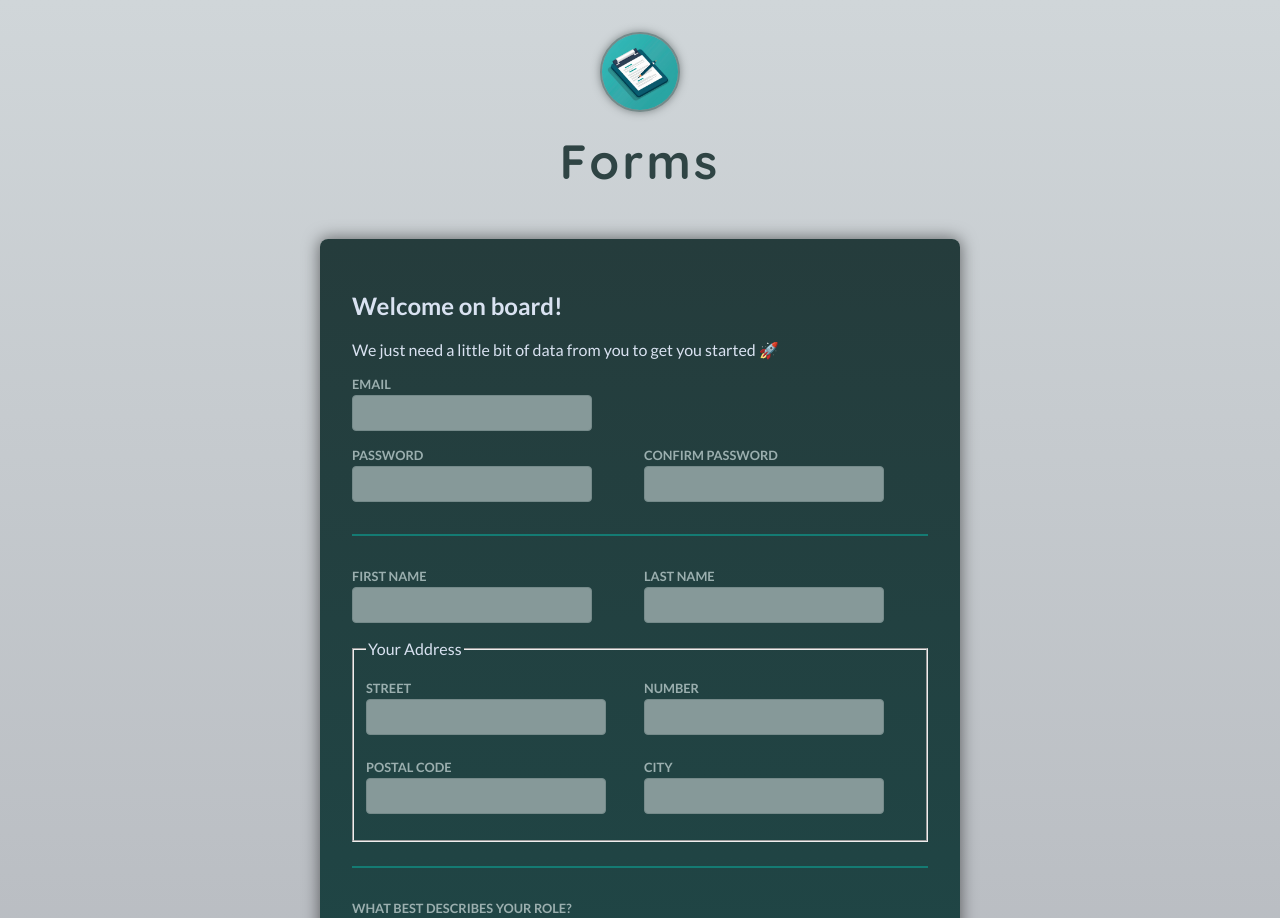
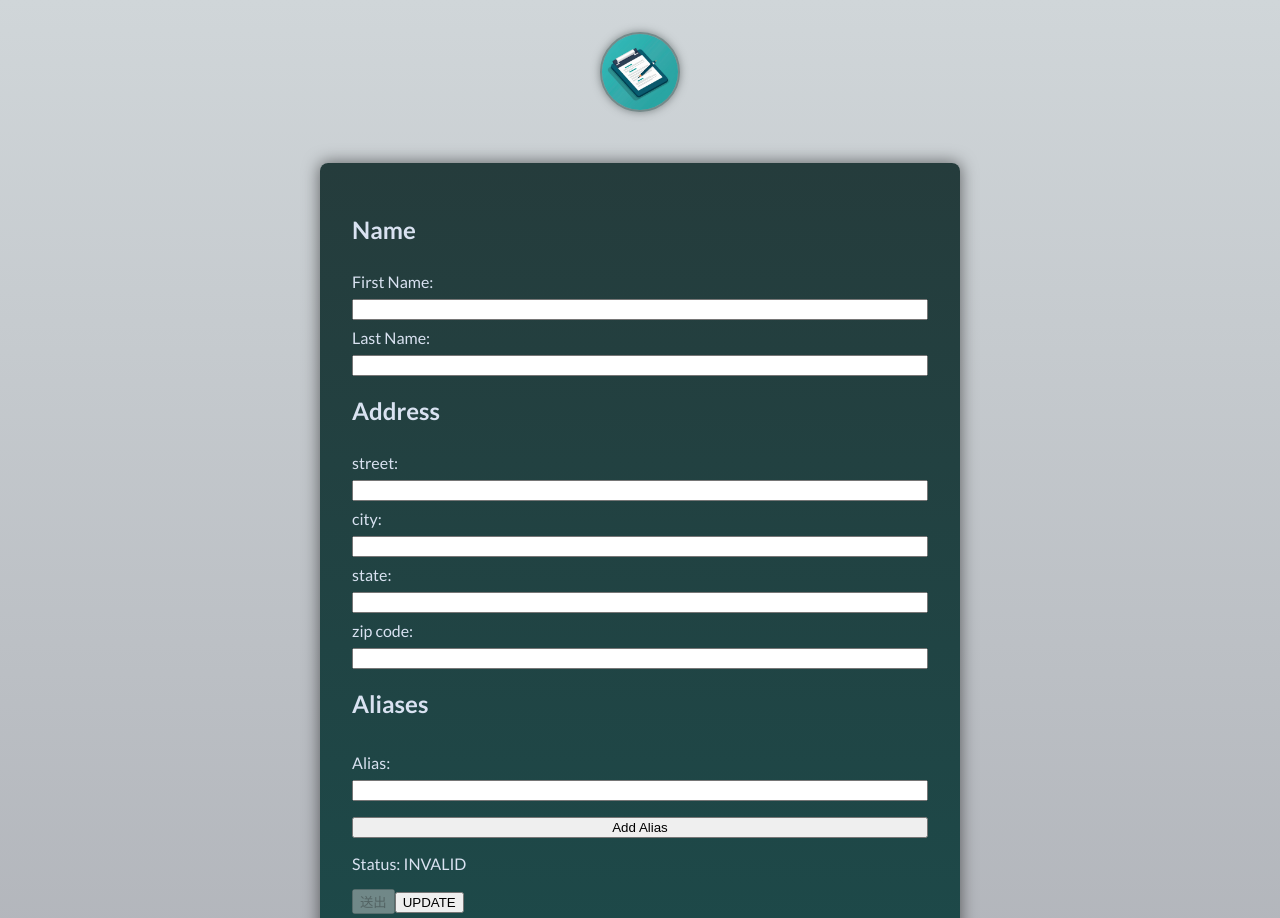
Before and after one commit to NLeeii/angular-learning, an Angular app in the folder 13-forms/: page / in a window 1280 px wide. Shown: the top 918 px of the page. Built offline with nearby package versions, Linux system fonts and the light colour scheme.

Commit message:
- Angular 官方文件實作 -Reactive Forms

```diff
--- a/13-forms/src/app/app.component.html
+++ b/13-forms/src/app/app.component.html
@@ -1,6 +1,7 @@
 <header>
   <img src="logo.jpg" alt="A form and a pencil" />
-  <h1>Forms</h1>
+  <!-- <h1>Forms</h1> -->
 </header>
 
-<app-signup />
+<!-- <app-signup /> -->
+<app-profile-editor></app-profile-editor>
--- a/13-forms/src/app/app.component.ts
+++ b/13-forms/src/app/app.component.ts
@@ -2,11 +2,13 @@ import { Component } from '@angular/core';
 
 import { LoginComponent } from './auth/login/login.component';
 import { SignupComponent } from "./auth/signup/signup.component";
+import { FormComponent } from "./form/form/form.component";
+import { ProfileEditorComponent } from "./profile-editor/profile-editor.component";
 
 @Component({
   selector: 'app-root',
   standalone: true,
   templateUrl: './app.component.html',
-  imports: [LoginComponent, SignupComponent],
+  imports: [LoginComponent, SignupComponent, ProfileEditorComponent],
 })
 export class AppComponent {}
--- /dev/null
+++ b/13-forms/src/app/form/form/form.component.css
@@ -0,0 +1,19 @@
+.wrapper {
+  display: flex;
+  justify-content: center;
+  align-items: center;
+  gap: 10px;
+}
+
+label {
+  color: #333;
+  font-size: 20px;
+  font-weight: 700;
+}
+
+input {
+  height: 30px;
+  width: 250px;
+  border: none;
+  border-radius: 10px;
+}
--- /dev/null
+++ b/13-forms/src/app/form/form/form.component.html
@@ -0,0 +1,6 @@
+<div class="wrapper">
+  <label for="name">Name: </label>
+  <input id="name" type="text" [formControl]="name" />
+  <p>Value: {{ name.value }}</p>
+</div>
+<button type="button" (click)="updateName()">UPDATE NAME</button>
--- /dev/null
+++ b/13-forms/src/app/profile-editor/profile-editor.component.css
@@ -0,0 +1,14 @@
+form .address,
+form .name,
+form .aliases,
+form .aliases-group {
+  display: flex;
+  flex-direction: column;
+  gap: 8px;
+}
+
+form .aliases-group {
+  display: flex;
+  flex-direction: column;
+  gap: 16px;
+}
--- /dev/null
+++ b/13-forms/src/app/profile-editor/profile-editor.component.html
@@ -0,0 +1,42 @@
+<form [formGroup]="profileForm" (ngSubmit)="onSubmit()">
+  <div class="name">
+    <h2>Name</h2>
+    <label for="first-name">First Name: </label>
+    <input id="first-name" type="text" formControlName="firstName" />
+    <label for="last-name">Last Name: </label>
+    <input id="last-name" type="text" formControlName="lastName" />
+  </div>
+
+  <div class="address" formGroupName="address">
+    <h2>Address</h2>
+    <label for="street">street: </label>
+    <input id="street" type="text" formControlName="street" />
+
+    <label for="city">city: </label>
+    <input id="city" type="text" formControlName="city" />
+
+    <label for="state">state: </label>
+    <input id="state" type="state" formControlName="state" />
+
+    <label for="zip">zip code: </label>
+    <input id="zip" type="text" formControlName="zip" />
+  </div>
+
+  <div formArrayName="aliases">
+    <div class="aliases-group">
+      <h2>Aliases</h2>
+      <div class="aliases">
+        @for (alias of aliases.controls; track $index; let i = $index) {
+          <!-- The repeated alias template -->
+          <label for="alias-{{ i }}">Alias: </label>
+          <input id="alias-{{ i }}" type="text" [formControlName]="i" />
+        }
+      </div>
+      <button type="button" (click)="addAlias()">Add Alias</button>
+    </div>
+  </div>
+
+  <p>Status: {{ profileForm.status }}</p>
+  <button type="submit" [disabled]="!profileForm.valid">送出</button>
+  <button type="button" (click)="updateProfile()">UPDATE</button>
+</form>
--- /dev/null
+++ b/13-forms/src/app/profile-editor/profile-editor.component.ts
@@ -0,0 +1,75 @@
+import { Component, inject } from '@angular/core';
+import { FormArray, FormBuilder, FormControl, FormGroup, ReactiveFormsModule, Validators } from '@angular/forms';
+
+@Component({
+  selector: 'app-profile-editor',
+  standalone: true,
+  imports: [ ReactiveFormsModule ],
+  templateUrl: './profile-editor.component.html',
+  styleUrl: './profile-editor.component.css'
+})
+export class ProfileEditorComponent {
+
+  // FormBuilder =============================
+  // control()、group()、array()
+  // FormArray
+  // 不需要為每個control命名 / 適合用於"事先不知道子值的數量"的情況
+
+  private formBuilder = inject(FormBuilder);
+
+  profileForm = this.formBuilder.group({
+    firstName: ['', Validators.required],
+    lastName: [''],
+    address: this.formBuilder.group({
+      street: [''],
+      city: [''],
+      state: [''],
+      zip: [''],
+    }),
+    aliases: this.formBuilder.array([this.formBuilder.control('')]),
+  });
+
+  // profileForm = new FormGroup({
+  //   firstName: new FormControl('', {
+  //     validators: Validators.required
+  //   }),
+  //   lastName: new FormControl(''),
+  //   address: new FormGroup({
+  //     street: new FormControl(''),
+  //     city: new FormControl(''),
+  //     state: new FormControl(''),
+  //     zip: new FormControl(''),
+  //   }),
+  //   aliases: new FormArray([
+  //     new FormControl(''),
+  //     new FormControl(''),
+  //     new FormControl(''),
+  //   ])
+  // });
+
+  // get() 是 FormGroup 內建的方法。從大表單裡面，將指定名稱的那個子控制項抓出來。
+  // as 是 TypeScript 的 型別斷言 (Type Assertion)。
+  get aliases() {
+    return this.profileForm.get('aliases') as FormArray;
+  }
+
+  addAlias() {
+    this.aliases.push(this.formBuilder.control(''));
+  }
+
+
+  onSubmit() {
+    console.log(this.profileForm.value);
+    console.log(this.profileForm);
+  }
+
+  // setValue() vs. patchValue()
+  updateProfile() {
+    this.profileForm.patchValue({
+      firstName: 'Nicole',
+      address: {
+        street: '123 Drew Street',
+      },
+    })
+  }
+}
```
Also changed, not shown: 13-forms/src/NOTE.md (added, +32 -0 lines), 13-forms/src/app/form/form/form.component.ts (added, +18 -0 lines).
